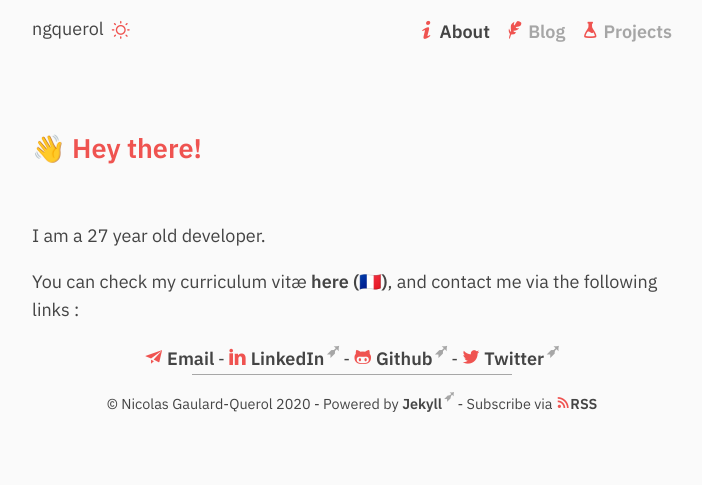
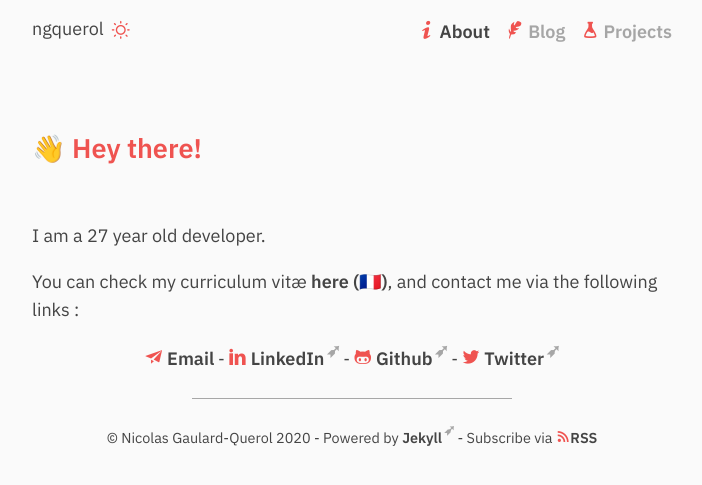
Before and after one commit to ngquerol/ngquerol.github.io, a Jekyll site: the page built from index.md, in a window 1280 px wide. Shown: the top 485 px of the page, without its empty margins (288-990 px from the left). Built offline with Jekyll 4.4.1, drawn with Linux system fonts in a browser that asks for light colours.

Commit message:
Various CSS fixes

```diff
--- a/_includes/global.css
+++ b/_includes/global.css
@@ -161,7 +161,8 @@ hr {
   background-color: var(--text-secondary-color);
   border: none;
   height: 1px;
-  width: 100%;
+  margin: 1.5rem auto;
+  width: 50%;
 }
 
 table {
@@ -192,6 +193,12 @@ abbr {
   cursor: help;
 }
 
+address {
+  font-style: normal;
+  text-align: center;
+  margin: 1rem auto;
+}
+
 dt { font-weight: bold; }
 
 dt:before {
@@ -211,11 +218,6 @@ dd {
 
 dd > p {
   margin: .5rem 0;
-}
-
-hr {
-  margin: 0 auto;
-  width: 50%;
 }
 
 article {
@@ -261,6 +263,10 @@ article {
   flex-wrap: wrap;
   justify-content: center;
   text-align: center;
+}
+
+.site-footer p {
+  margin-top: 0;
 }
 
 /* Contents ******************************************************************/
@@ -310,6 +316,7 @@ article {
 .post-navigation p {
   flex: 1 1 0;
   width: 45%;
+  margin: 0;
 }
 
 .post-navigation .next {
@@ -320,6 +327,7 @@ article {
 .post-navigation .next:after {
   font-size: 2rem;
   vertical-align: middle;
+  color: var(--text-secondary-color);
 }
 
 .post-navigation .previous:before {
@@ -361,15 +369,6 @@ article {
 
 .footnote {
   margin-left: .25rem;
-}
-
-#markdown-toc:before {
-  content: "Contents";
-  font-size: 1.5rem;
-  font-weight: bold;
-  margin-left: -1rem;
-  margin-bottom: 1.5rem;
-  display: inline-block;
 }
 
 ol#markdown-toc li:before {
--- a/index.md
+++ b/index.md
@@ -9,7 +9,7 @@ You can check my curriculum vitæ [here
 (🇫🇷)](/assets/files/CV_Nicolas_Gaulard-Querol.pdf),
 and contact me via the following links :
 
-<div style="text-align: center">
+<address>
   <span class="icon-mail"></span>
   <a title="Email" href="mailto:{{ site.email }}">Email</a>
   &dash;
@@ -24,4 +24,4 @@ and contact me via the following links :
   <span class="icon-twttr"></span>
   <a href="https://twitter.com/{{ site.twitter_username }}"
    target="_blank" ref="noreferrer" rel="noopener">Twitter</a>
-</div>
+</address>
```
